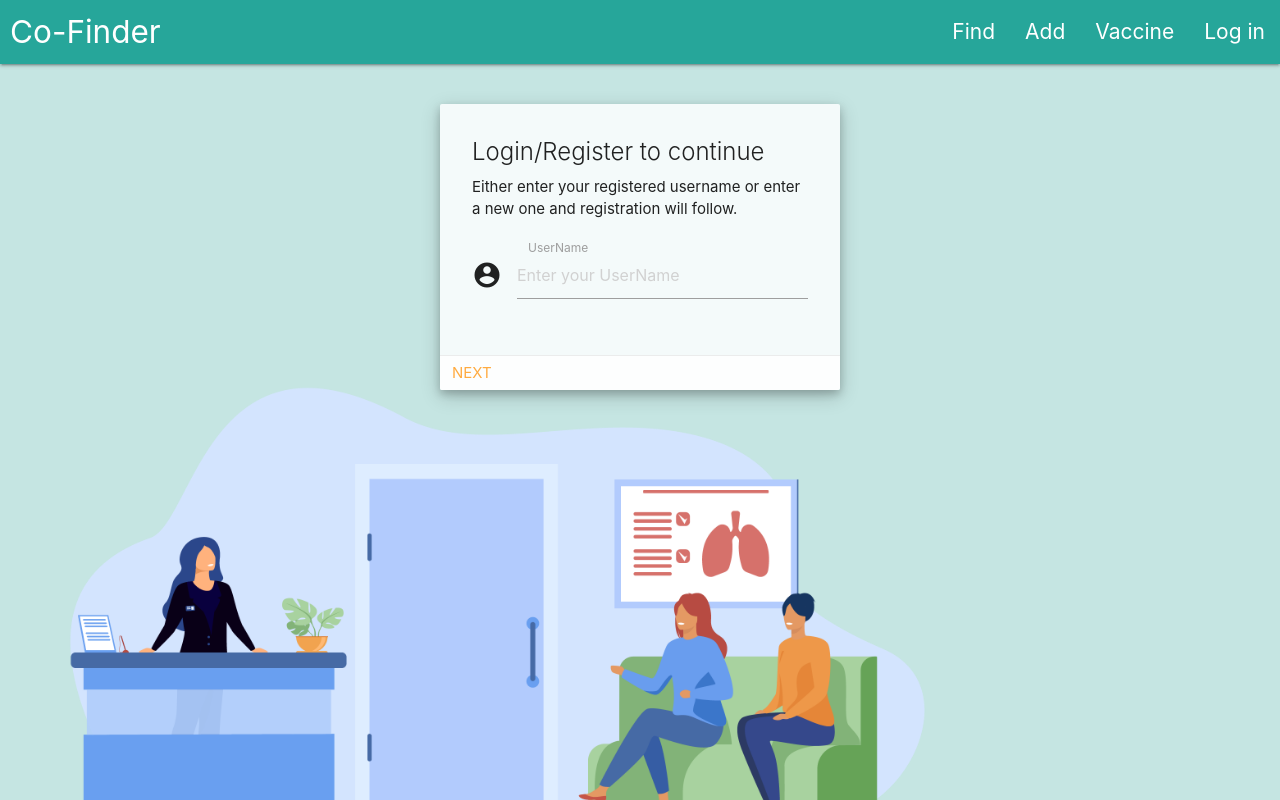
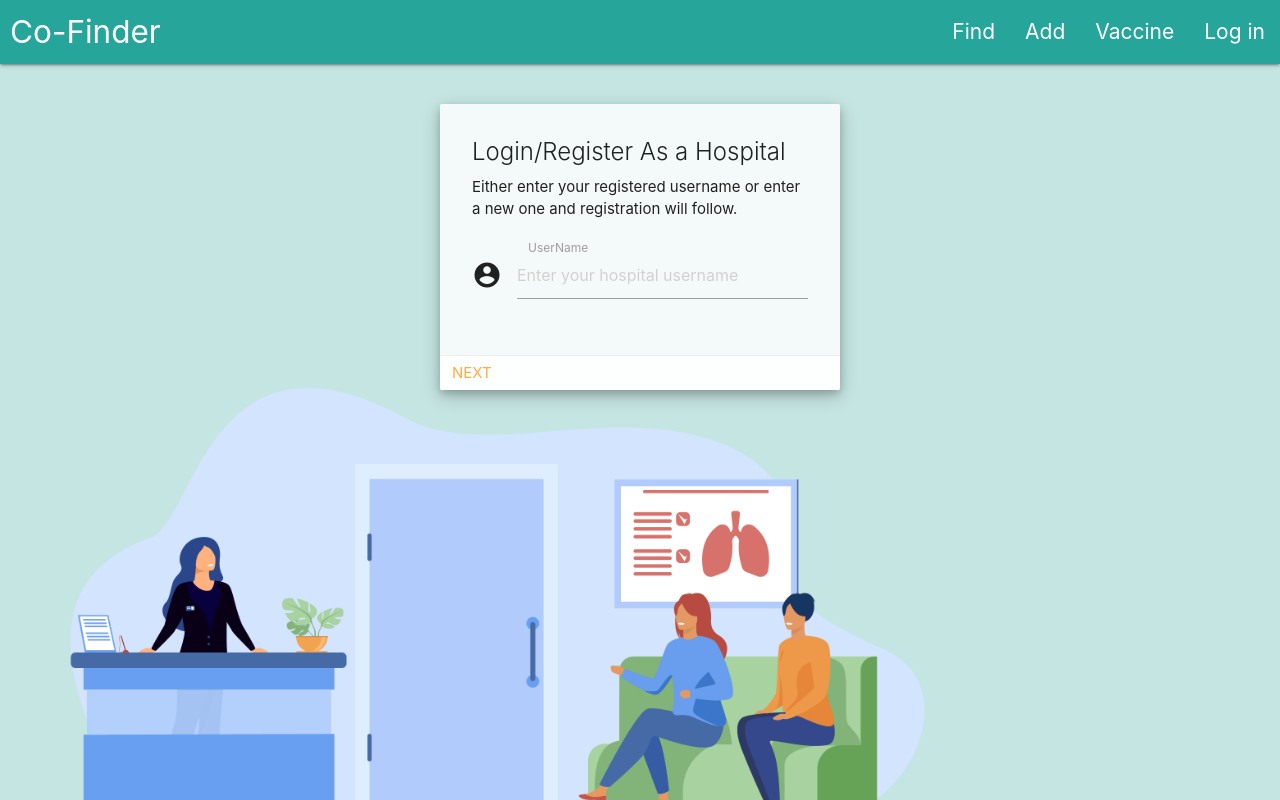
Before and after one commit to divyashk/tech-meet, a Flask app: page /hospital/login in a window 1280 px wide. Run offline with Flask 2, Linux system fonts and the light colour scheme; some libraries are stand-ins or nearby versions.

Commit message:
Username exists test

```diff
--- a/app.py
+++ b/app.py
@@ -212,8 +212,11 @@ def check_if_username_exists():
     # also pass type in the parameters now
 
     req_data = request.json
+
+    print("Check if username exists in ", req_data["type"])
+
     if is_user_id_valid(req_data["username"]):
-        userid_ref = db.collection(req_data['type']).document(
+        userid_ref = db.collection(req_data["type"]).document(
             req_data['username']).get()
 
         if userid_ref.exists:
--- a/templates/hospital/login.html
+++ b/templates/hospital/login.html
@@ -65,12 +65,12 @@
 <div id="main">
     <form id="login-container" class="card darken-1">
         <div class="card-content">
-            <span class="card-title">Login/Register to continue</span>
+            <span class="card-title">Login/Register As a Hospital</span>
             <p> Either enter your registered username or enter a new one and registration will follow. <p>
 
         <div id="un-input" class="input-field col s6">
                 <i class="material-icons prefix">account_circle</i>
-                <input placeholder="Enter your UserName" id="un" type="text" class="validate">
+                <input placeholder="Enter your hospital username" id="un" type="text" class="validate">
                 <label for="un">UserName</label>
             </div>
             <div id="loading-anim" class="progress">
@@ -186,7 +186,8 @@
 
         // Now making a post request
         const data = {
-            username: un
+            username: un,
+            type: "hospital"
         }
 
         var payload = {
```
